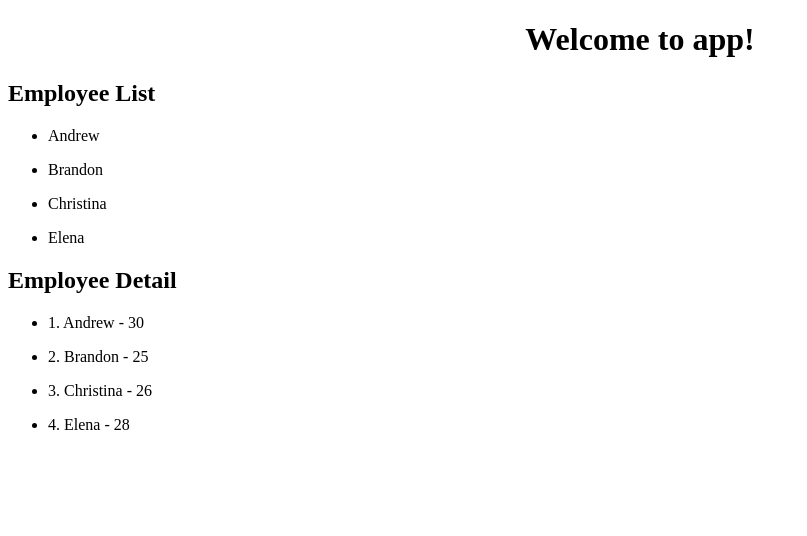
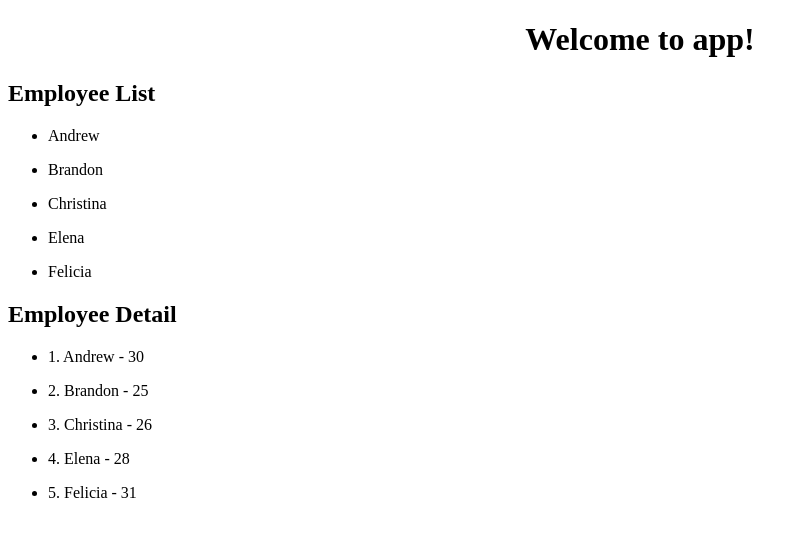
Before and after one commit to oguerra-2021270/Ejercicios-en-Angular, an Angular app: page / in a window 1280 px wide. Shown: the top 536 px of the page, without its empty margins (0-807 px from the left). Built offline with nearby package versions, Linux system fonts and the light colour scheme.

Commit message:
Ejercicio de la parte 21

```diff
--- a/src/app/app.module.ts
+++ b/src/app/app.module.ts
@@ -1,13 +1,13 @@
 import { NgModule } from '@angular/core';
 import { BrowserModule } from '@angular/platform-browser';
 import { FormsModule } from '@angular/forms';
-
 import { AppRoutingModule } from './app-routing.module';
 import { AppComponent } from './app.component';
 import { TestComponent } from './test/test.component';
 import { EmployeeListComponent } from './employee-list/employee-list.component';
 import { EmployeeDetailComponent } from './employee-detail/employee-detail.component';
 import { EmployeeService } from './employee.service';
+import { HttpClientModule} from '@angular/common/http';
 
 @NgModule({
   declarations: [
@@ -18,8 +18,7 @@ import { EmployeeService } from './employee.service';
   ],
   imports: [
     BrowserModule,
-    AppRoutingModule,
-    FormsModule
+    HttpClientModule
   ],
   providers: [EmployeeService],
   bootstrap: [AppComponent]
--- a/src/app/employee-detail/employee-detail.component.ts
+++ b/src/app/employee-detail/employee-detail.component.ts
@@ -11,14 +11,14 @@ import { EmployeeService } from '../employee.service';
   `,
   styleUrls: []
 })
-export class EmployeeDetailComponent implements OnInit{
+export class EmployeeDetailComponent implements OnInit {
 
-  public employees = [];
+  public employees = [] as any;
 
-  constructor(private _employeeService: EmployeeService) {}
+  constructor(private _employeeService: EmployeeService) { }
 
-  ngOnInit () {
-    this.employees = this._employeeService.getEmployees();
+  ngOnInit() {
+    this._employeeService.getEmployees()
+        .subscribe(data => this.employees = data);
   }
-
 }
--- a/src/app/employee-list/employee-list.component.ts
+++ b/src/app/employee-list/employee-list.component.ts
@@ -1,5 +1,6 @@
 import { Component, OnInit } from '@angular/core';
 import { EmployeeService } from '../employee.service';
+import { IEmployee } from '../employee';
 
 @Component({
   selector: 'app-employee-list',
@@ -13,12 +14,13 @@ import { EmployeeService } from '../employee.service';
 })
 export class EmployeeListComponent implements OnInit {
 
-  public employees = [];
+  public employees = [] as any;
 
   constructor(private _employeeService: EmployeeService) { }
 
   ngOnInit() {
-    this.employees = this._employeeService.getEmployees();
+    this._employeeService.getEmployees()
+        .subscribe(data => this.employees = data);
   }
 
 }
--- a/src/app/employee.service.ts
+++ b/src/app/employee.service.ts
@@ -1,16 +1,16 @@
+import { HttpClient } from '@angular/common/http';
 import { Injectable } from '@angular/core';
+import { IEmployee } from './employee';
+import { Observable } from 'rxjs';
 
 @Injectable()
 export class EmployeeService {
 
-  constructor() { }
+  private _url: string = "/assets/data/employees.json";
 
-  getEmployees(){
-    return [
-    {"id": 1, "name": "Andrew", "age": 30},
-    {"id": 2, "name": "Brandon", "age": 25},
-    {"id": 3, "name": "Christina", "age": 26},
-    {"id": 4, "name": "Elena", "age": 28}
-    ];
+  constructor(private http: HttpClient) { }
+
+  getEmployees(): Observable<IEmployee[]>{
+    return this.http.get<IEmployee[]>(this._url);
   }
 }
--- /dev/null
+++ b/src/app/employee.ts
@@ -0,0 +1,5 @@
+export interface IEmployee {
+    id: number,
+    name: string,
+    age: number
+}
--- /dev/null
+++ b/src/assets/data/employees.json
@@ -0,0 +1,7 @@
+[
+    { "id": 1, "name": "Andrew", "age": 30 },
+    { "id": 2, "name": "Brandon", "age": 25 },
+    { "id": 3, "name": "Christina", "age": 26 },
+    { "id": 4, "name": "Elena", "age": 28 },
+    { "id": 5, "name": "Felicia", "age": 31 }
+]
```
